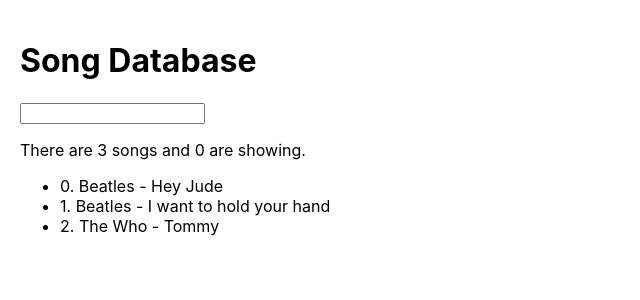
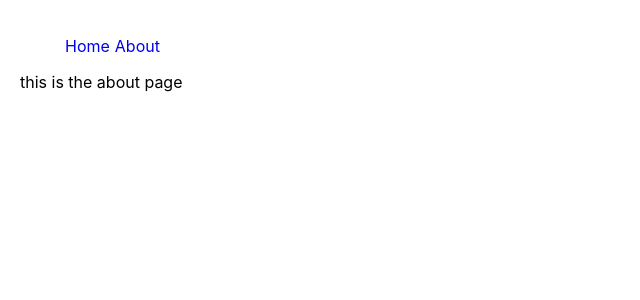
Before and after one commit to Pierluigi10/songdatabase, a React (Create React App) app: page /about in a window 1280 px wide. Shown: the top 300 px of the page, without its empty margins (0-640 px from the left). Built offline with nearby package versions, Linux system fonts and the light colour scheme.

Commit message:
add react router and create nav

```diff
--- a/package.json
+++ b/package.json
@@ -8,6 +8,7 @@
     "@testing-library/user-event": "^12.8.3",
     "react": "^17.0.2",
     "react-dom": "^17.0.2",
+    "react-router-dom": "^5.2.0",
     "react-scripts": "4.0.3",
     "web-vitals": "^1.1.1"
   },
--- a/src/App.css
+++ b/src/App.css
@@ -1,3 +1,15 @@
 body {
-  padding:20px;
+  padding: 20px;
 }
+
+nav ul {
+  display: flex;
+  }
+nav ul li a {
+  text-decoration: none;
+}
+
+  nav ul li {
+    list-style: none;
+    margin-left: 5px;
+  }
--- a/src/App.js
+++ b/src/App.js
@@ -1,6 +1,8 @@
 import React, { useState } from "react";
 import "./App.css";
 import initialSongs from "./data/songs.json";
+import { Switch, Route, Link } from "react-router-dom";
+import About from "./components/about";
 
 function App() {
   const [searchText, setSearchtext] = useState("");
@@ -16,6 +18,22 @@
   };
   return (
     <div className="App">
+      <nav>
+        <ul>
+          <li>
+            <Link to="/">Home</Link>
+          </li>
+          <li>
+            <Link to="/about">About</Link>
+          </li>
+        </ul>
+      </nav>
+      <Switch>
+        <Route path="/about">
+          <About />
+        </Route>
+        <Route path="/">
+          ..home
           <h1>Song Database</h1>
           <div>
             <input type="text" onChange={(e) => searchSongs(e.target.value)} />
@@ -28,8 +46,12 @@
             {songs.map((song, index) => {
               return (
                 <>
-              {(song.author.toLowerCase().includes(searchText.toLowerCase()) ||
-                song.name.toLowerCase().includes(searchText.toLowerCase())) && (
+                  {(song.author
+                    .toLowerCase()
+                    .includes(searchText.toLowerCase()) ||
+                    song.name
+                      .toLowerCase()
+                      .includes(searchText.toLowerCase())) && (
                     <li>
                       {index}.{" "}
                       <span onClick={() => toggleDescription(index)}>
@@ -46,6 +68,8 @@
               );
             })}
           </ul>
+        </Route>
+      </Switch>
     </div>
   );
 }
--- /dev/null
+++ b/src/components/about.js
@@ -0,0 +1,12 @@
+import React from 'react';
+
+
+function About() {
+	return (
+		<>
+			this is the about page
+		</>
+	)
+}
+
+export default About;
--- a/src/data/songs.json
+++ b/src/data/songs.json
@@ -16,4 +16,5 @@
       "description": "A cool Rock opera",
       "showDescription": false
     }
+
     ]
```
Also changed, not shown: src/index.js (+10 -6 lines), 1 other file (tests, documents, lock files or other folders). Lines whose indentation alone changed are shown as unchanged.
